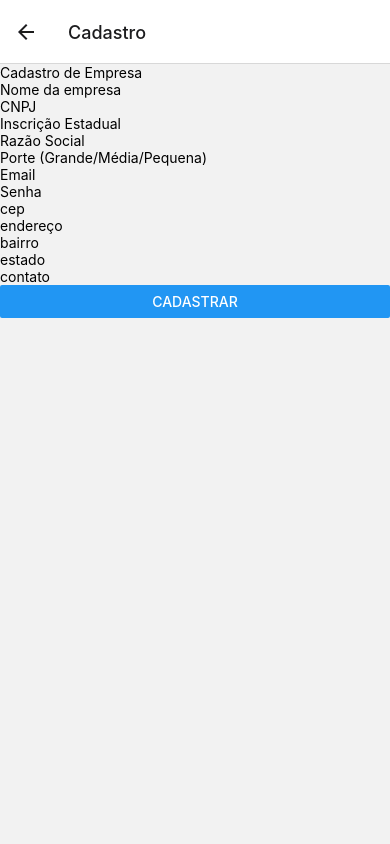
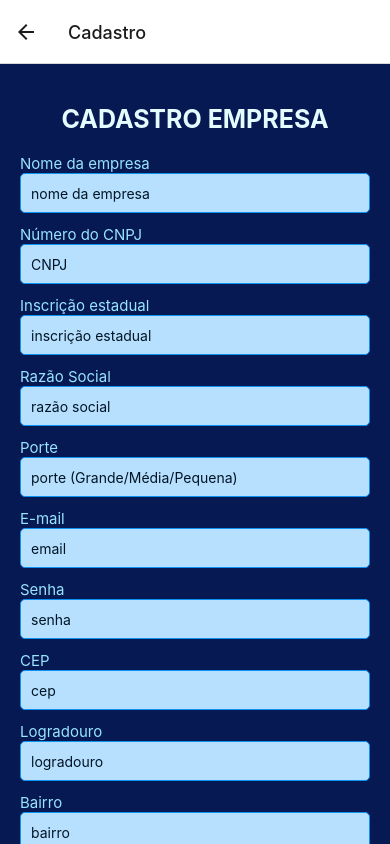
Before and after one commit to CorsiIsa/Ecometric-App, a React Native app: screen /Cadastro in a window 390 px wide. Built offline with nearby package versions, Linux system fonts and the light colour scheme.

Commit message:
feat: estilizando front, add grafico pizza

```diff
--- a/package.json
+++ b/package.json
@@ -17,6 +17,8 @@
     "firebase": "^11.0.1",
     "react": "18.2.0",
     "react-native": "0.74.5",
+    "react-native-chart-kit": "^6.12.0",
+    "react-native-pie-chart": "^3.0.2",
     "react-native-safe-area-context": "4.10.5",
     "react-native-screens": "3.31.1"
   },
--- /dev/null
+++ b/src/components/graficoPizza.js
@@ -0,0 +1,60 @@
+import React from 'react';
+import { View, Text, StyleSheet, Dimensions } from "react-native";
+import { PieChart } from 'react-native-chart-kit';
+
+const GraficoPizza = ({ item }) => {
+  const widthAndHeight = 200;
+  const screenWidth = Dimensions.get("window").width;
+
+  const valorGrafico = Math.max(0, Math.min(item, 100));
+
+  const data = [
+    {
+      name: 'Diferença',
+      population: valorGrafico,
+      color: '#B6FFFA',
+      legendFontColor: '#7F7F7F',
+      legendFontSize: 15,
+    },
+    {
+      name: 'Restante',
+      population: 100 - valorGrafico,
+      color: '#687EFF',
+      legendFontColor: '#7F7F7F',
+      legendFontSize: 15,
+    },
+  ];
+
+  return (
+    <View style={styles.container}>
+      <PieChart
+        data={data}
+        width={screenWidth}
+        height={widthAndHeight}
+        chartConfig={{
+          color: (opacity = 1) => `rgba(0, 0, 0, ${opacity})`,
+        }}
+        accessor="population"
+        backgroundColor="transparent"
+        paddingLeft="10"
+        absolute
+      />
+    </View>
+  );
+};
+
+const styles = StyleSheet.create({
+  container: {
+    marginBottom: 20,
+  },
+  title: {
+    fontSize: 16,
+    marginBottom: 10,
+  },
+  percentage: {
+    fontSize: 24,
+    fontWeight: 'bold',
+  },
+});
+
+export default GraficoPizza;
--- a/src/screens/CadastroScreen.js
+++ b/src/screens/CadastroScreen.js
@@ -1,5 +1,5 @@
 import React, { useState } from "react";
-import { View, Text, TextInput, Button, Alert, ScrollView } from "react-native";
+import { View, Text, TextInput, Alert, ScrollView, StyleSheet, Pressable} from "react-native";
 import { getAuth, createUserWithEmailAndPassword} from 'firebase/auth';
 import axios from "axios";
 import { initializeApp } from "firebase/app";
@@ -53,7 +53,6 @@ const CadastroScreen = ({navigation}) => {
 
 
       const jsonData = JSON.stringify(data);
-      console.log(jsonData)
 
       const config = {
         baseURL: 'http://10.0.2.2:8080',
@@ -101,79 +100,164 @@ const CadastroScreen = ({navigation}) => {
   };
 
   return (
-    <ScrollView>
-      <View>
-        <Text>Cadastro de Empresa</Text>
+    <ScrollView >
+      <View style={styles.container}>
+        <Text style={styles.title} >CADASTRO EMPRESA</Text>
+        <Text style={styles.text}>Nome da empresa</Text>
         <TextInput
-          placeholder="Nome da empresa"
+          placeholder="nome da empresa"
           value={nomeEmpresa}
           onChangeText={setNomeEmpresa}
+          style={styles.input}
         />
-
+        <Text style={styles.text} >Número do CNPJ</Text>
         <TextInput
           placeholder="CNPJ"
           value={cnpj}
           onChangeText={setCnpj}
+          style={styles.input}
         />
-
+        <Text style={styles.text}>Inscrição estadual</Text>
         <TextInput
-          placeholder="Inscrição Estadual"
+          placeholder="inscrição estadual"
           value={inscricaoEstadual}
           onChangeText={setInscricaoEstadual}
+          style={styles.input}
         />
-
+        <Text style={styles.text}>Razão Social</Text>
         <TextInput
-          placeholder="Razão Social"
+          placeholder="razão social"
           value={razaoSocial}
           onChangeText={setRazaoSocial}
+          style={styles.input}
         />
-
+        <Text style={styles.text}>Porte</Text>
         <TextInput
-          placeholder="Porte (Grande/Média/Pequena)"
+          placeholder="porte (Grande/Média/Pequena)"
           value={porte}
           onChangeText={setPorte}
+          style={styles.input}
         />
+        <Text style={styles.text}>E-mail</Text>
         <TextInput
-          placeholder="Email"
+          placeholder="email"
           value={email}
           onChangeText={setEmail}
+          style={styles.input}
         />
+        <Text style={styles.text}>Senha</Text>
         <TextInput
-          placeholder="Senha"
+          placeholder="senha"
           value={senha}
           onChangeText={setSenha}
+          style={styles.input}
         />
+        <Text style={styles.text}>CEP</Text>
         <TextInput
           placeholder="cep"
           value={cep}
           onChangeText={setCep}
+          style={styles.input}
         />
+        <Text style={styles.text}>Logradouro</Text>
         <TextInput
-          placeholder="endereço"
+          placeholder="logradouro"
           value={endereco}
           onChangeText={setEndereco}
+          style={styles.input}
         />
+        <Text style={styles.text}>Bairro</Text>
         <TextInput
           placeholder="bairro"
           value={bairro}
           onChangeText={setBairro}
+          style={styles.input}
         />
+        <Text style={styles.text}>Estado</Text>
         <TextInput
           placeholder="estado"
           value={estado}
           onChangeText={setEstado}
+          style={styles.input}
         />
+        <Text style={styles.text}>Contato</Text>
         <TextInput
           placeholder="contato"
           value={contato}
           onChangeText={setContato}
+          style={styles.input}
         />
 
-        <Button title="Cadastrar" onPress={handleSubmit} />
+        <Pressable
+          style={({ pressed }) => [
+            styles.button2,
+            { backgroundColor: pressed ? '#98E4FF' : '#687EFF' }
+            ]}
+            onPress={handleSubmit}
+        >
+          <Text style={styles.buttonText}>CADASTRAR</Text>
+        </Pressable>
+
+        <Pressable
+          style={({ pressed }) => [
+            styles.button,
+            { backgroundColor: pressed ? '#98E4FF' : '#687EFF' }
+            ]}
+            onPress={() => navigation.navigate("Login")}
+        >
+          <Text style={styles.buttonText}>VOLTAR PARA O LOGIN</Text>
+        </Pressable>
       </View>
     </ScrollView>
 
   );
 };
-
+const styles = StyleSheet.create({
+  container: {
+    flex: 1,
+    justifyContent: 'center',
+    padding: 20,
+    backgroundColor: '#071952'
+  },
+  title: {
+    fontSize: 25,
+    fontWeight: 'bold',
+    textAlign: 'center',
+    marginBottom: 20,
+    marginTop: 20,
+    color: '#E4FBFF'
+   },
+  text: {
+    fontSize: 15,
+    color: '#98E4FF'
+  },
+  input: {
+    height: 40,
+    borderColor: '#0D92F4',
+    borderWidth: 1,
+    marginBottom: 12,
+    padding: 10,
+    borderRadius: 5,
+    color: '#021526',
+    backgroundColor: '#B7E0FF'
+  },
+  button2: {
+    padding: 10,
+    borderRadius: 5,
+    alignItems: 'center',
+    marginTop: 20
+  },
+  button: {
+    padding: 10,
+    borderRadius: 5,
+    alignItems: 'center',
+    marginBottom: 20,
+    marginTop: 20
+  },
+  buttonText: {
+    color: '#FFF',
+    fontSize: 16,
+    fontWeight: 'bold',
+  },
+});
 export default CadastroScreen;
--- a/src/screens/HomeScreen.js
+++ b/src/screens/HomeScreen.js
@@ -1,8 +1,11 @@
-import { Button, FlatList, Text, View } from "react-native";
+import { FlatList, Text, View, StyleSheet, Pressable } from "react-native";
 import axios from "axios";
 import { useState, useEffect } from "react";
 import { initializeApp } from "firebase/app";
-import { collection,deleteDoc, addDoc, getFirestore, doc, query, where,getDocs } from "firebase/firestore";
+import { collection, addDoc, getFirestore } from "firebase/firestore";
+import GraficoPizza from "../components/graficoPizza";
+
+
 
 const firebaseConfig = {
     apiKey: "AIzaSyAuaTWUZkH4W0TlK0KMrSUThAXGu-TgNfc",
@@ -30,7 +33,6 @@ const HomeScreen = ({ navigation }) => {
     const fetchProjetos = async () => {
         try {
             const response = await axios.get('http://10.0.2.2:8080/projetos');
-            console.log('Resposta dos Projetos:', response.data);
             setProjeto(response.data);
         } catch (error) {
             console.error('Erro ao carregar os Projetos:', error.message);
@@ -40,7 +42,6 @@ const HomeScreen = ({ navigation }) => {
     const fetchMonitoramento = async () => {
         try {
             const response = await axios.get('http://10.0.2.2:8080/monitoramento');
-            console.log('Resposta monitoramento:', response.data);
             setMonitoramento(response.data);
         } catch (error) {
             console.error('Erro ao carregar os Projetos:', error.message);
@@ -50,7 +51,6 @@ const HomeScreen = ({ navigation }) => {
     async function handleSelectedProjeto(idProjeto) {
         try {
             const projetoSelecionado = await axios.get(`http://10.0.2.2:8080/projetos/${idProjeto}`);
-            console.log('Dados do projeto recebidos:', projetoSelecionado.data);
 
             await saveProjetoToFirebase(projetoSelecionado.data);
 
@@ -77,42 +77,132 @@ const HomeScreen = ({ navigation }) => {
         }
       }
     return (
-        <View>
-            <Text>Monitoramentos:</Text>
+        <View style={styles.container}>
+            <View style={styles.containerMonitoramento}>
+                <View style={styles.containerTitulo}>
+                    <Text style={styles.title}>Monitoramento</Text>
+                </View>
                 {monitoramento.map((item, index) => (
                     <View key={index}>
-                    <Text>Data de Emissão:</Text>
-                    <Text>{item.dataEmissao}</Text>
+                        <Text>Melhoria Total:</Text>
+                        <GraficoPizza item={item.porcentagemDiferenca}/>
+                        <View style={{ flexDirection: 'row', justifyContent: 'space-between' }}>
+                            <Text style={styles.textoStatus}>Status do Monitoramento: {item.stMonitoramento}</Text>
+                            <Text style={styles.textoData}>Data de Emissão: {item.dataEmissao}</Text>
+                        </View>
 
-                    <Text>Porcentagem de Diferença:</Text>
-                    <Text>{item.porcentagemDiferenca}%</Text>
-
-                    <Text>Melhoria Total:</Text>
-                    <Text>{item.melhoriaTotal}</Text>
-
-                    <Text>Status do Monitoramento:</Text>
-                    <Text>{item.stMonitoramento}</Text>
                     </View>
                 ))}
+            </View>
+            <Text style={styles.textMelhoria}>Sugestões de projetos que podem aumentar seu índice de melhoria:</Text>
             <FlatList
                 data={projeto}
                  renderItem={({ item }) => (
-                    <View>
-                        <Text>{item.nome}</Text>
+                    <View style={styles.containerProjetos}>
+                        <View style={styles.containerTituloProjetos}>
+                        <Text style={styles.titleProjetos}>{item.nome}</Text>
+                        </View>
+                        <Text style={styles.textProjetos}>Descrição:</Text>
                         <Text>{item.descricaoIdeia}</Text>
+                        <Text style={styles.textProjetos}>Pontos Melhorias:</Text>
                         <Text>{item.pontosMelhorias}</Text>
+                        <Text style={styles.textProjetos}>Porcentagem melhorias:</Text>
                         <Text>{item.porcentagemMelhoria}</Text>
-                        <Button
-                            title="adicionar"
+                        <Pressable
+                            style={({ pressed }) => [
+                                styles.button,
+                                { backgroundColor: pressed ? '#98E4FF' : '#071952' }
+                                ]}
                                 onPress={() => handleSelectedProjeto(item.id)}
-                            style={{marginLeft: 10}}
-                        />
+                            >
+                            <Text style={styles.buttonText}>ADICIONAR</Text>
+                        </Pressable>
                     </View>
 
                 )}
             />
             </View>
+
     );
 };
-
+const styles = StyleSheet.create({
+    container: {
+      flex: 1,
+      justifyContent: 'center',
+      padding: 20,
+      backgroundColor: '#071952'
+    },
+    containerMonitoramento: {
+       backgroundColor: '#F6F6F6',
+       borderColor: '#98E4FF',
+       borderWidth: 3,
+       borderRadius: 10,
+    },
+    containerProjetos: {
+        backgroundColor: '#F6F6F6',
+        borderColor: '#98E4FF',
+        borderWidth: 3,
+        borderRadius: 10,
+        marginBottom: 15
+     },
+    containerTitulo: {
+        backgroundColor: '#98E4FF',
+        color: '#7AB2D3'
+    },
+    containerTituloProjetos: {
+        backgroundColor: '#98E4FF',
+        color: '#7AB2D3'
+    },
+    title: {
+      fontSize: 25,
+      fontWeight: 'bold',
+      backgroundColor: '#98E4FF',
+      marginTop: 1,
+      marginLeft: 2,
+      color: '#071952'
+     },
+    titleProjetos: {
+        fontSize: 15,
+        fontWeight: 'bold',
+        backgroundColor: '#98E4FF',
+        marginTop: 1,
+        marginLeft: 2,
+        color: '#071952',
+        marginBottom: 5,
+        textAlign: 'center'
+    },
+    textoData: {
+        fontSize: 10,
+        textAlign: 'right',
+        marginRight: 5,
+        color: '#071952'
+    },
+    textoStatus: {
+        fontSize: 10,
+        textAlign: 'left',
+        marginLeft: 5,
+        marginRight: 5,
+        color: '#071952'
+    },
+    textMelhoria:{
+        marginTop: 15,
+        color: '#98E4FF',
+        fontSize: 25,
+        marginBottom: 10
+    },
+    textProjetos: {
+        color: '#071952'
+    },
+    button: {
+        padding: 10,
+        borderRadius: 5,
+        alignItems: 'center',
+        marginTop: 20
+    },
+      buttonText: {
+        color: '#FFF',
+        fontSize: 16,
+        fontWeight: 'bold',
+    },
+  });
 export default HomeScreen;
--- a/src/screens/LoginScreen.js
+++ b/src/screens/LoginScreen.js
@@ -1,4 +1,4 @@
-import { SafeAreaView, ScrollView, View, Text, TextInput, Button } from "react-native"
+import { SafeAreaView, ScrollView, View, Text, TextInput, StyleSheet, Pressable } from "react-native"
 import { getAuth, signInWithEmailAndPassword} from 'firebase/auth';
 import { initializeApp } from "firebase/app";
 import { useState } from "react";
@@ -32,25 +32,95 @@ const LoginScreen = ({navigation}) =>{
           console.error('Erro ao fazer login:', error);
         });
     };
+
     return (
-        <SafeAreaView>
+        <SafeAreaView style={styles.container}>
             <ScrollView>
-                <View>
+              <Text style={styles.title}>LOGIN</Text>
+              <View >
+                <Text style={styles.text}>E-mail</Text>
                 <TextInput
                   placeholder="Email"
                   value={email}
                   onChangeText={setEmail}
+                  style={styles.input}
                 />
+                <Text style={styles.text}>Senha</Text>
                 <TextInput
                   placeholder="Senha"
                   value={senha}
                   onChangeText={setSenha}
+                  style={styles.input}
                 />
-                    <Button title="Login" onPress={handleLogin}/>
-                </View>
+                <Pressable
+                    style={({ pressed }) => [
+                        styles.button,
+                        { backgroundColor: pressed ? '#98E4FF' : '#687EFF' }
+                    ]}
+                    onPress={handleLogin}
+                >
+                    <Text style={styles.buttonText}>LOGIN</Text>
+                </Pressable>
+                <Pressable
+                    style={({ pressed }) => [
+                        styles.button2,
+                        { backgroundColor: pressed ? '#98E4FF' : '#687EFF' }
+                    ]}
+                    onPress={() => navigation.navigate("Cadastro")}
+                >
+                    <Text style={styles.buttonText}>CADASTRO</Text>
+                </Pressable>
+              </View>
             </ScrollView>
         </SafeAreaView>
     )
 }
-
+const styles = StyleSheet.create({
+  container: {
+    flex: 1,
+    justifyContent: 'center',
+    padding: 20,
+    backgroundColor: '#071952'
+  },
+  title: {
+    fontSize: 25,
+    fontWeight: 'bold',
+    textAlign: 'center',
+    marginBottom: 20,
+    marginTop: 150,
+    color: '#E4FBFF'
+   },
+  text: {
+    fontSize: 15,
+    color: '#98E4FF'
+  },
+  input: {
+    height: 40,
+    borderColor: '#0D92F4',
+    borderWidth: 1,
+    marginBottom: 12,
+    padding: 10,
+    borderRadius: 5,
+    color: '#021526',
+    backgroundColor: '#B7E0FF'
+  },
+  button: {
+    padding: 10,
+    borderRadius: 5,
+    alignItems: 'center',
+    marginBottom: 10,
+    marginTop: 20
+  },
+  button2: {
+    padding: 10,
+    borderRadius: 5,
+    alignItems: 'center',
+    marginBottom: 20,
+  },
+  buttonText: {
+    color: '#FFF',
+    fontSize: 16,
+    fontWeight: 'bold',
+},
+});
 export default LoginScreen
```
Also changed, not shown: 1 other file (tests, documents, lock files or other folders). Lines whose indentation alone changed are shown as unchanged.
